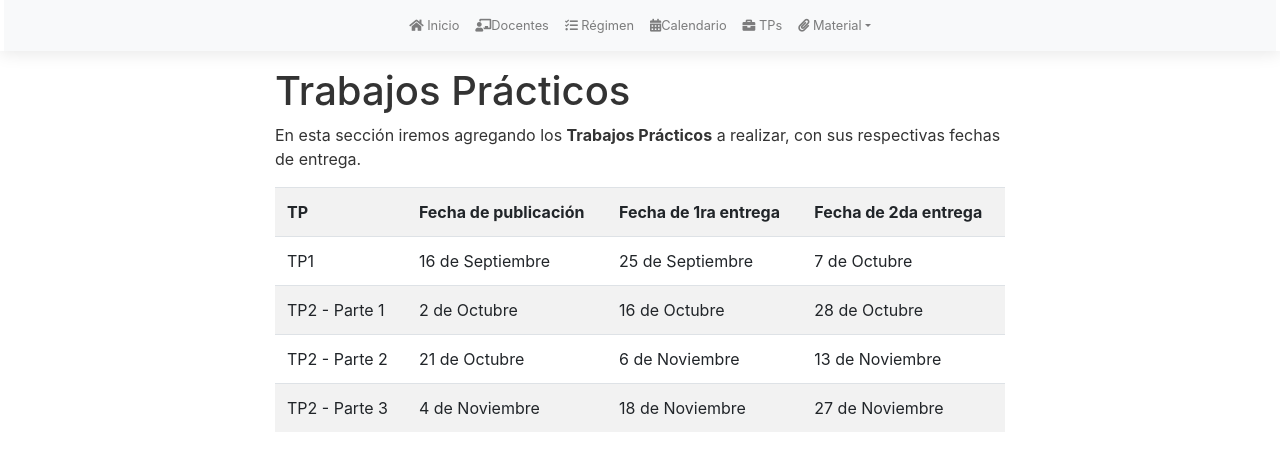
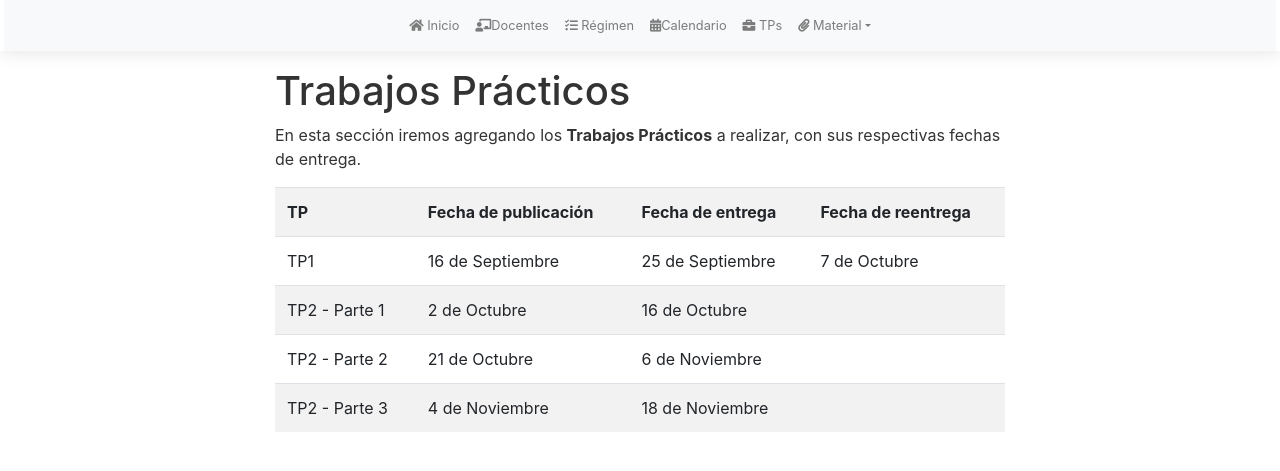
Before and after one commit to intro-tb022/intro, a Jekyll site: the page built from tps.md, in a window 1280 px wide. Shown: the top 471 px of the page. Built offline with Jekyll 4.4.1, drawn with Linux system fonts in a browser that asks for light colours; nearby versions of some CDN libraries; our own code applies the rules of GitHub Pages for plain Markdown files.

```diff
--- a/_data/trabajos.yml
+++ b/_data/trabajos.yml
@@ -9,19 +9,19 @@ TP2 Parte 1:
   id: TP2 - Parte 1
   publicacion: 2024-10-02
   1ra_entrega: 2024-10-16
-  2da_entrega: 2024-10-28
+  2da_entrega:
   enunciado_link: /tps/tp2-1
 
 TP2-2:
   id: TP2 - Parte 2
   publicacion: 2024-10-21
   1ra_entrega: 2024-11-06
-  2da_entrega: 2024-11-13
+  2da_entrega:
   enunciado_link: /tps/tp2-2
 
 TP2-3:
   id: TP2 - Parte 3
   publicacion: 2024-11-04
   1ra_entrega: 2024-11-18
-  2da_entrega: 2024-11-27
+  2da_entrega:
   enunciado_link: /tps/tp2-3
--- a/assets/js/publicacion_tps.js
+++ b/assets/js/publicacion_tps.js
@@ -35,8 +35,8 @@ function agregarTPsATabla() {
     if (dtHoy <= dtFinCuatrimestre) fila.innerHTML += "<td>" + prettyEntrega1 + "</td>"
     else fila.innerHTML += "<td> </td>"
 
-    if (dtHoy <= dtFinCuatrimestre) fila.innerHTML += "<td>" + prettyEntrega2 + "</td>"
-    else fila.innerHTML += "<td> </td>"
+    if (dtEntrega2 == "Invalid Date" || dtHoy > dtFinCuatrimestre) fila.innerHTML += "<td> </td>"
+    else fila.innerHTML += "<td>" + prettyEntrega2 + "</td>"
 
     tabla.appendChild(fila)
     {% endfor %}
--- a/tps.md
+++ b/tps.md
@@ -9,8 +9,8 @@ respectivas fechas de entrega.
     <tr>
       <td><strong>TP</strong></td>
       <td><strong>Fecha de publicación</strong></td>
-      <td><strong>Fecha de 1ra entrega</strong></td>
-      <td><strong>Fecha de 2da entrega</strong></td>
+      <td><strong>Fecha de entrega</strong></td>
+      <td><strong>Fecha de reentrega</strong></td>
     </tr>
   </tbody>
 </table>
```
Also changed, not shown: regimen.md (+3 -1 lines).
